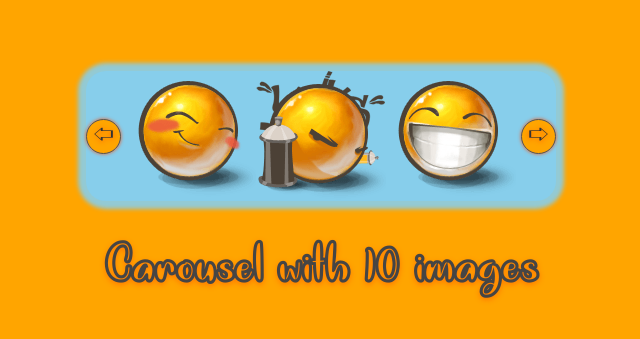
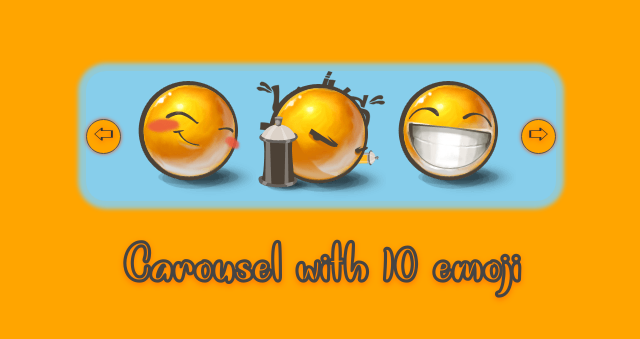
Before and after one commit to mate-academy/react_carousel, a React (Create React App) app: page / in a window 1280 px wide. Shown: the part 225-564 px from the top of the page, without its empty margins (319-959 px from the left). Built offline with nearby package versions, Linux system fonts and the light colour scheme; the HTML template or start-up script is replaced by a standard one.

Commit message:
Solution

```diff
--- a/src/components/Carousel.js
+++ b/src/components/Carousel.js
@@ -60,7 +60,7 @@ class Carousel extends Component {
           arrow="🢧"
         />
         <h1 className="main-title">
-          {`Carousel with ${images.length} images`}
+          {`Carousel with ${images.length} emoji`}
         </h1>
       </div>
     );
```
